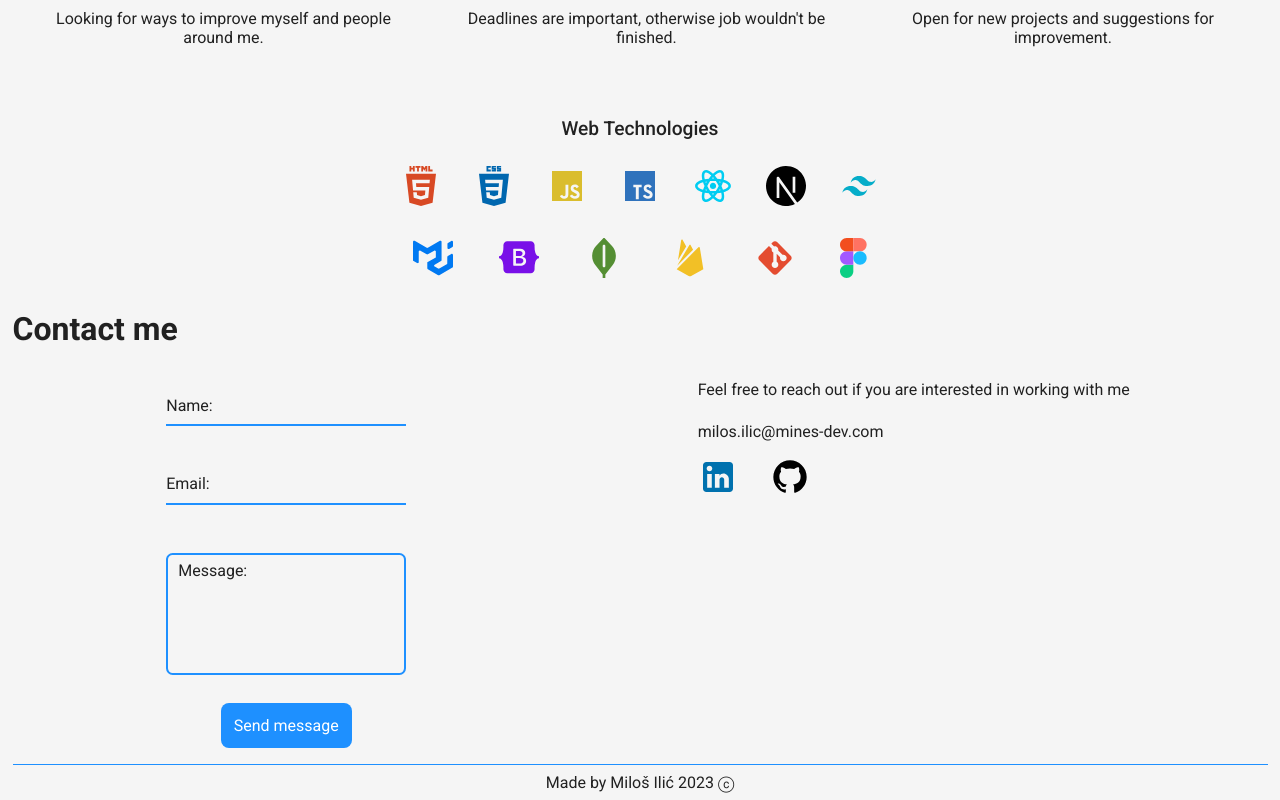
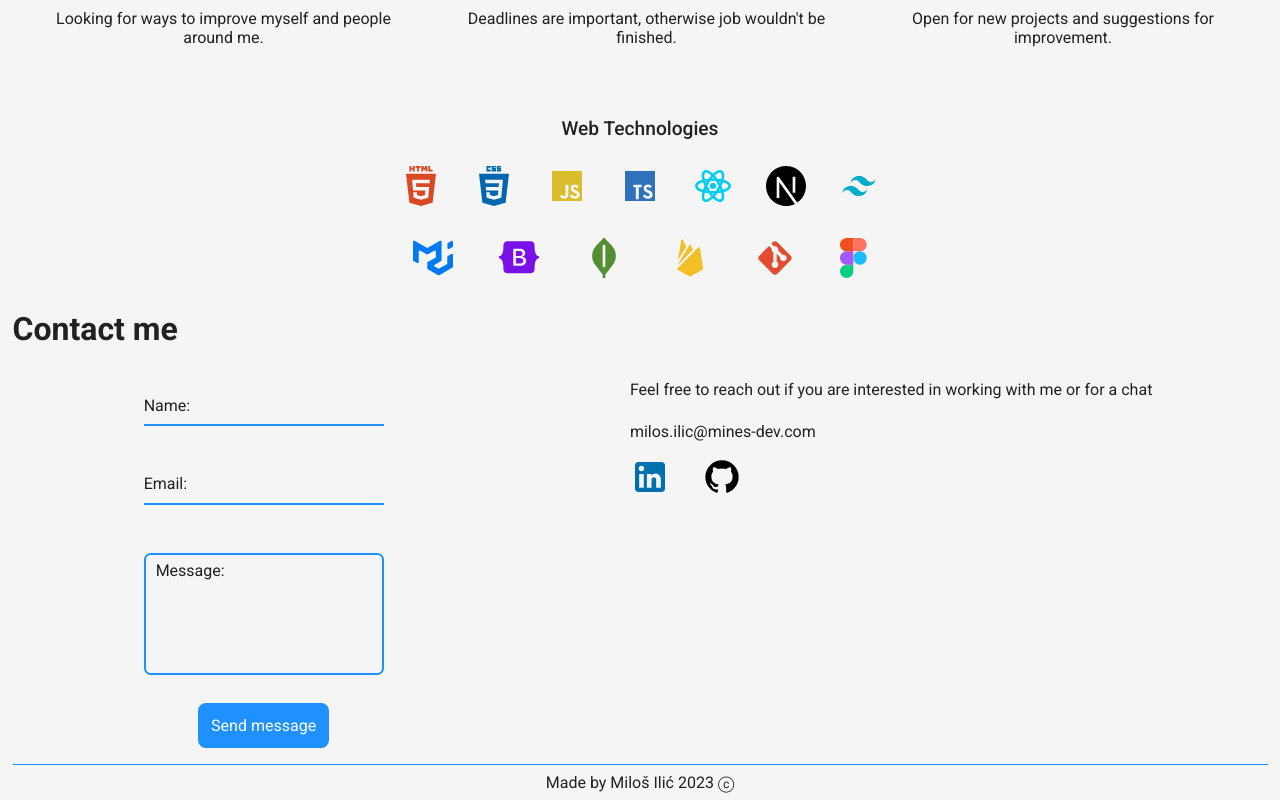
Before and after one commit to MilosIl/mines23, a React (Vite) app: page / in a window 1280 px wide. Shown: the part 1983-2783 px from the top of the page. Built offline with nearby package versions, Linux system fonts and the light colour scheme.

Commit message:
contact msg

```diff
--- a/src/Components/Contact.tsx
+++ b/src/Components/Contact.tsx
@@ -90,7 +90,7 @@ const Contact:React.FC = () => {
         </form>
 
         <div>
-          <p>Feel free to reach out if you are interested in working with me</p>
+          <p>Feel free to reach out if you are interested in working with me or for a chat </p>
           <span className="contact-email" onClick={handleCopy}>
             milos.ilic@mines-dev.com
           </span>
```
